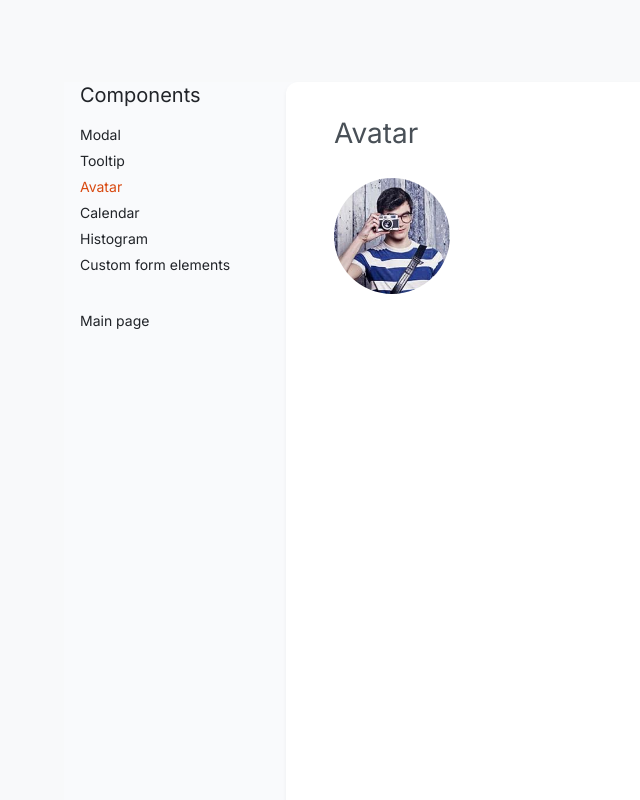
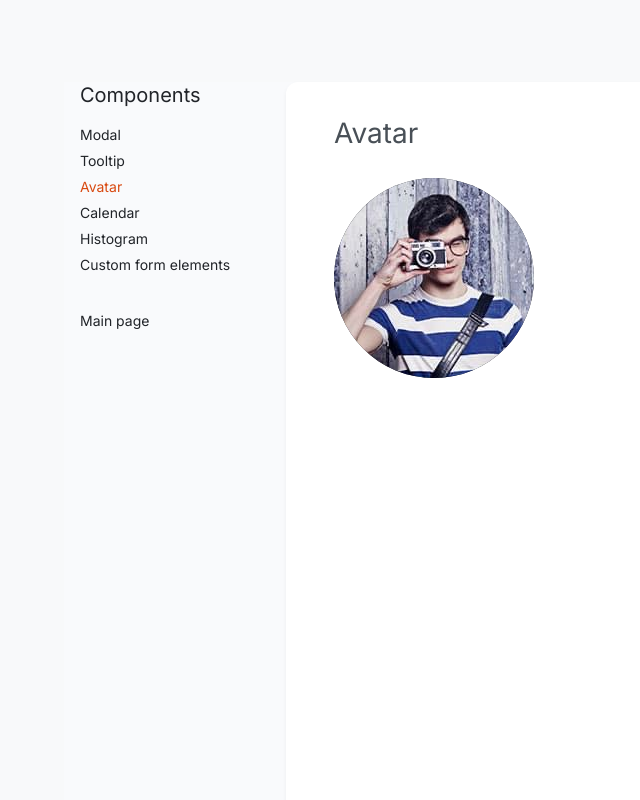
Before and after one commit to js-tasks-ru/htmlcss-20220120_chexov34, a website: page 06-lection4/01-avatar/index.html in a window 1280 px wide. Shown: the top 800 px of the page, without its empty margins (0-640 px from the left). Drawn offline with Linux system fonts and the light colour scheme.

Commit message:
feature Removed avatar_wrapper. Changed the way the layout of the picture

```diff
--- a/06-lection4/01-avatar/avatar.css
+++ b/06-lection4/01-avatar/avatar.css
@@ -1,17 +1,9 @@
 .c-avatar {
-  width: 100%;
-  padding-bottom: 100%;
-  position: relative;
-}
-
-.c-avatar__body {
-  position: absolute;
-  top: 0;
-  bottom: 0;
-  left: 0;
-  right: 0;
+  height: 12.5rem;
+  width: 12.5rem;
   border-radius: 50%;
   overflow: hidden;
+  background-color: var(--black);
 }
 
 .c-avatar__image {
@@ -19,7 +11,3 @@
   height: 100%;
   object-fit: cover;
 }
-
-.c-avatar-wrapper {
-  width: 7.25rem;
-}
--- a/06-lection4/01-avatar/index.html
+++ b/06-lection4/01-avatar/index.html
@@ -30,12 +30,8 @@
             <div class="l-page__inner">
                 <div class="l-contaner">
                     <h3 class="l-page__title">Avatar</h3>
-                    <div class="c-avatar-wrapper">
-                        <div class="c-avatar">
-                            <div class="c-avatar__body">
-                                <img class="c-avatar__image" src="public/avatar-200.jpg" alt="avatar" />
-                            </div>
-                        </div>
+                    <div class="c-avatar">
+                        <img class="c-avatar__image" src="public/avatar-200.jpg" alt="avatar" />
                     </div>
                 </div>
             </div>
```
